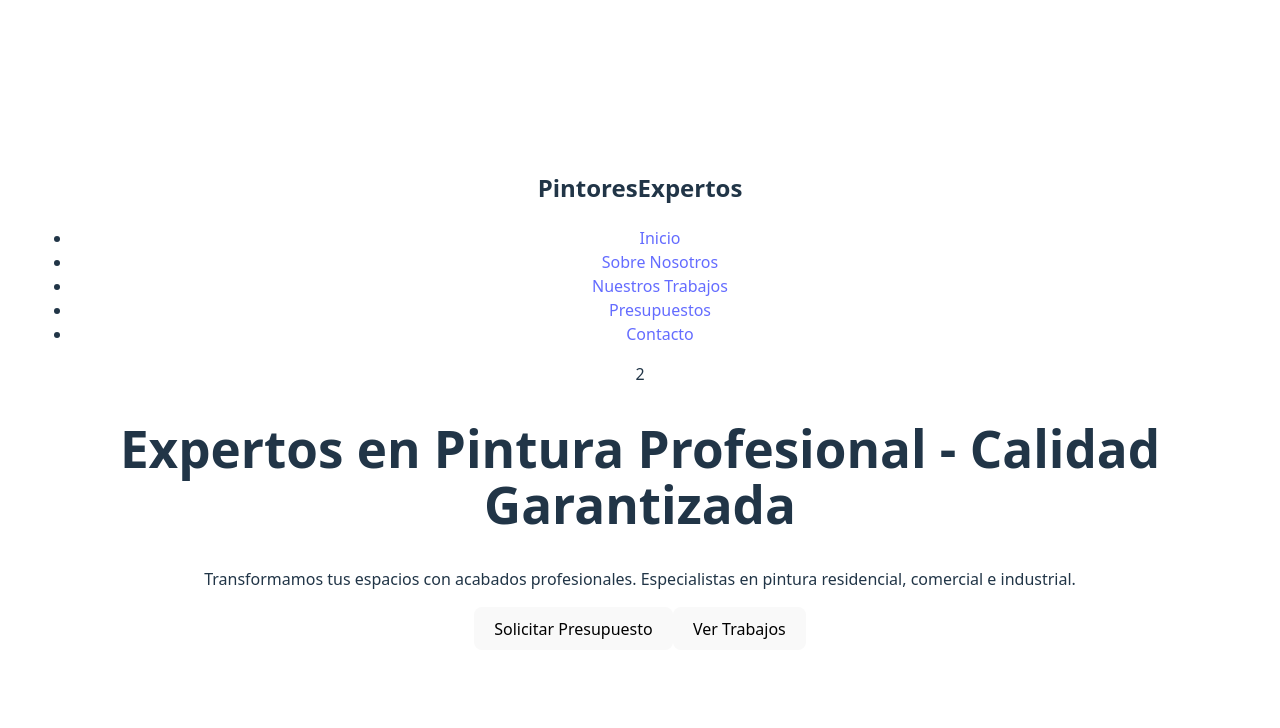
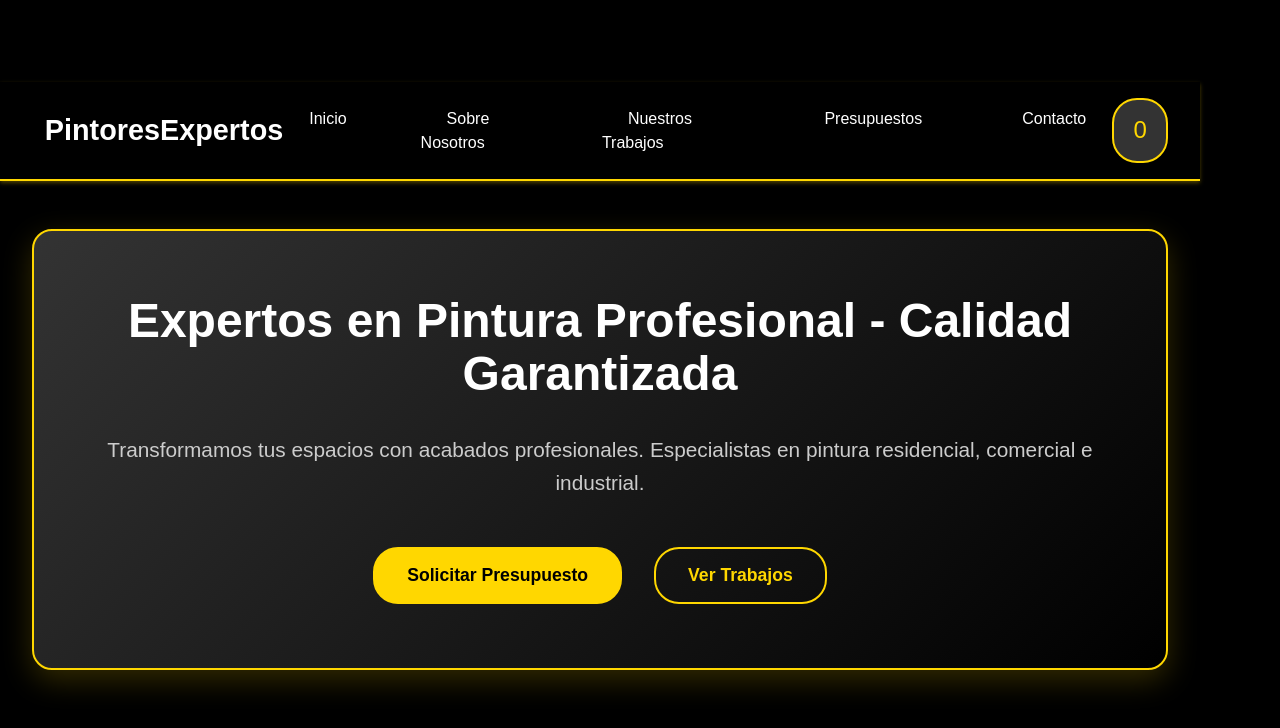
Before and after one commit to andresgarcia-2/CreaTuLanding1Garcia, a React (Vite) app: page / in a window 1280 px wide. Shown: the top 728 px of the page. Built offline with nearby package versions, Linux system fonts and the light colour scheme.

Commit message:
cambio en el css y cartWidget

```diff
--- a/src/App.css
+++ b/src/App.css
@@ -1,48 +1,192 @@
-#root {
-  max-width: 1280px;
+* {
+  margin: 0;
+  padding: 0;
+  box-sizing: border-box;
+}
+
+body {
+  font-family: 'Arial', sans-serif;
+  background-color: #000000;
+  color: #ffffff;
+  min-height: 100vh;
+}
+
+/* Estilos del NavBar */
+.navbar {
+  background-color: #000000;
+  padding: 1rem 0;
+  box-shadow: 0 2px 4px rgba(255, 215, 0, 0.3);
+  border-bottom: 2px solid #FFD700;
+}
+
+.nav-container {
+  max-width: 1200px;
   margin: 0 auto;
-  padding: 2rem;
+  display: flex;
+  justify-content: space-between;
+  align-items: center;
+  padding: 0 2rem;
+}
+
+.nav-logo {
+  display: flex;
+  align-items: center;
+  gap: 0.8rem;
+}
+
+.nav-logo i {
+  color: #FFD700;
+  font-size: 2rem;
+}
+
+.nav-logo h2 {
+  color: #ffffff;
+  font-size: 1.8rem;
+  font-weight: bold;
+}
+
+/* Menú horizontal */
+.nav-menu {
+  display: flex;
+  list-style: none;
+  gap: 3rem;
+  flex: 1;
+  justify-content: center;
+}
+
+.nav-link {
+  color: #ffffff;
+  text-decoration: none;
+  font-weight: 500;
+  padding: 0.8rem 1.5rem;
+  border-radius: 25px;
+  transition: all 0.3s ease;
+  border: 2px solid transparent;
+}
+
+.nav-link:hover {
+  background-color: #FFD700;
+  color: #000000;
+  border: 2px solid #FFD700;
+  transform: translateY(-2px);
+}
+
+/* Estilos del CartWidget */
+.cart-widget {
+  display: flex;
+  align-items: center;
+  color: #FFD700;
+  cursor: pointer;
+  font-size: 1.5rem;
+  padding: 0.8rem 1.2rem;
+  border-radius: 25px;
+  background-color: #333333;
+  transition: all 0.3s ease;
+  border: 2px solid #FFD700;
+}
+
+.cart-widget:hover {
+  background-color: #FFD700;
+  color: #000000;
+  transform: scale(1.1);
+}
+
+/* Estilos del ItemListContainer */
+.item-list-container {
+  max-width: 1200px;
+  margin: 0 auto;
+  padding: 3rem 2rem;
   text-align: center;
 }
 
-.logo {
-  height: 6em;
-  padding: 1.5em;
-  will-change: filter;
-  transition: filter 300ms;
-}
-.logo:hover {
-  filter: drop-shadow(0 0 2em #646cffaa);
-}
-.logo.react:hover {
-  filter: drop-shadow(0 0 2em #61dafbaa);
+.hero-section {
+  background: linear-gradient(135deg, #333333 0%, #000000 100%);
+  padding: 4rem 2rem;
+  border-radius: 20px;
+  box-shadow: 0 10px 30px rgba(255, 215, 0, 0.2);
+  border: 2px solid #FFD700;
 }
 
-@keyframes logo-spin {
-  from {
-    transform: rotate(0deg);
+.hero-section i {
+  font-size: 4rem;
+  color: #FFD700;
+  margin-bottom: 2rem;
+}
+
+.hero-section h1 {
+  color: #ffffff;
+  font-size: 3rem;
+  margin-bottom: 2rem;
+  font-weight: bold;
+}
+
+.hero-section p {
+  color: #cccccc;
+  font-size: 1.3rem;
+  margin-bottom: 3rem;
+  line-height: 1.6;
+}
+
+.cta-buttons {
+  display: flex;
+  gap: 2rem;
+  justify-content: center;
+  flex-wrap: wrap;
+}
+
+.btn-primary, .btn-secondary {
+  padding: 1rem 2rem;
+  border: none;
+  border-radius: 25px;
+  font-size: 1.1rem;
+  font-weight: bold;
+  cursor: pointer;
+  transition: all 0.3s ease;
+}
+
+.btn-primary {
+  background-color: #FFD700;
+  color: #000000;
+  border: 2px solid #FFD700;
+}
+
+.btn-primary:hover {
+  background-color: transparent;
+  color: #FFD700;
+  transform: translateY(-3px);
+}
+
+.btn-secondary {
+  background-color: transparent;
+  color: #FFD700;
+  border: 2px solid #FFD700;
+}
+
+.btn-secondary:hover {
+  background-color: #FFD700;
+  color: #000000;
+  transform: translateY(-3px);
+}
+
+/* Responsive */
+@media (max-width: 768px) {
+  .nav-container {
+    flex-direction: column;
+    gap: 1rem;
   }
-  to {
-    transform: rotate(360deg);
+
+  .nav-menu {
+    gap: 1rem;
+    flex-wrap: wrap;
+    justify-content: center;
+  }
+
+  .hero-section h1 {
+    font-size: 2rem;
+  }
+
+  .cta-buttons {
+    flex-direction: column;
+    align-items: center;
   }
 }
-
-@media (prefers-reduced-motion: no-preference) {
-  a:nth-of-type(2) .logo {
-    animation: logo-spin infinite 20s linear;
-  }
-}
-
-.card {
-  padding: 2em;
-}
-
-.read-the-docs {
-  color: #888;
-}
-
-.logo-img {
-  height: 40px;
-  width: auto;
-  margin-right: 0.5rem;
-}
--- a/src/components/CartWidget/CartWidget.jsx
+++ b/src/components/CartWidget/CartWidget.jsx
@@ -3,7 +3,7 @@ const CartWidget = () => {
     return (
     <div className="cart-widget">
         <i className="fas fa-clipboard-list"></i>
-        <span className="cart-count">2</span>
+        <span className="cart-count">0</span>
     </div>
     );
 };
```
